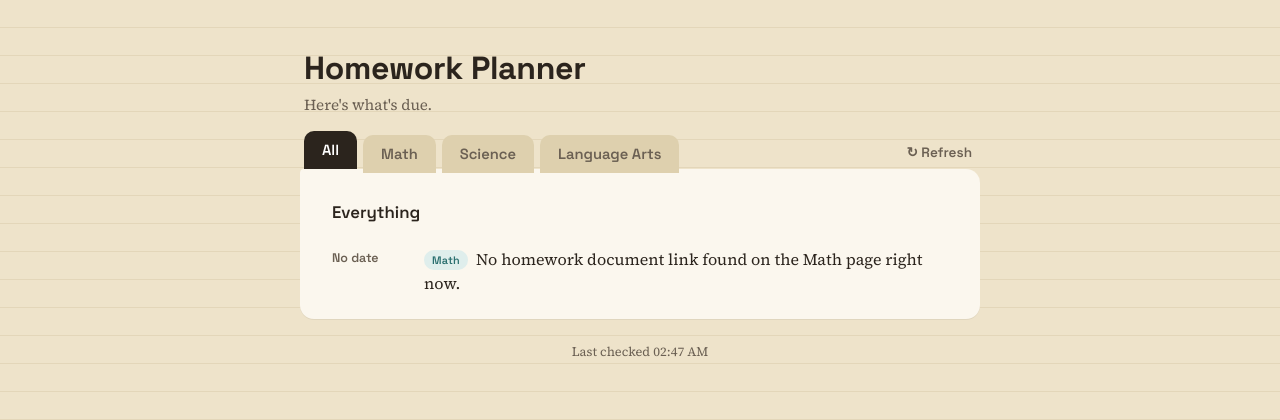
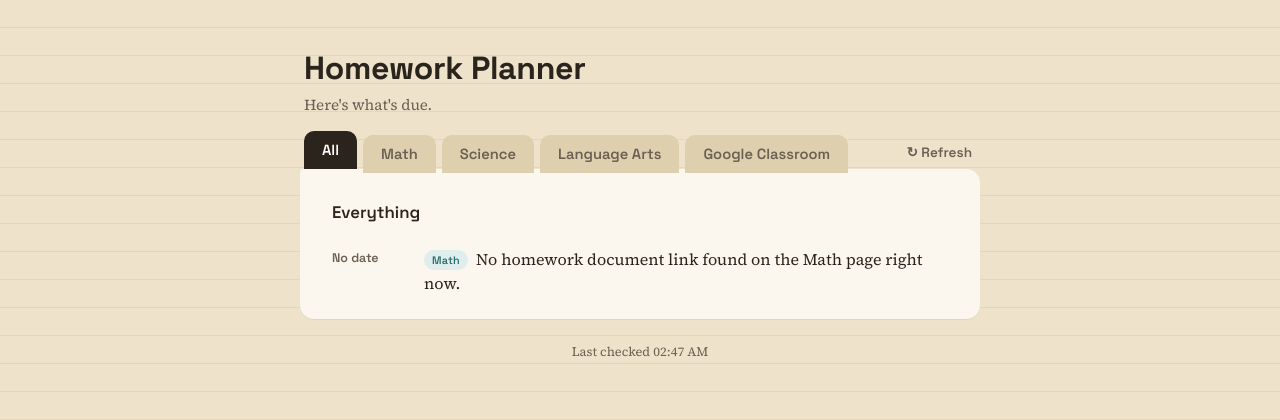
Before and after one commit to eashmann2013-ux/homework-planner, a Flask app: page / in a window 1280 px wide. Shown: the top 420 px of the page. Run offline with Flask 3, Linux system fonts and the light colour scheme; data that the repository does not hold is empty.

Commit message:
Update index.html

```diff
--- a/templates/index.html
+++ b/templates/index.html
@@ -23,6 +23,7 @@
     <button class="tab tab-math" data-subject="math">Math</button>
     <button class="tab tab-science" data-subject="science">Science</button>
     <button class="tab tab-language_arts" data-subject="language_arts">Language Arts</button>
+    <button class="tab tab-google_classroom" data-subject="google_classroom">Google Classroom</button>
     <button class="refresh-btn" id="refreshBtn" title="Check the sites again right now">&#8635; Refresh</button>
   </nav>
 
@@ -33,10 +34,17 @@
       <ul id="todayList" class="entry-list"></ul>
     </section>
 
+    <section id="classroomConnect" class="connect-panel" hidden>
+      <h2>Connect Google Classroom</h2>
+      <p id="classroomConnectMsg">See homework from Google Classroom here too, alongside your teacher sites.</p>
+      <a href="/connect-classroom" id="connectBtn" class="connect-btn">Connect Google Classroom</a>
+    </section>
+
     <section id="upcomingSection">
       <h2 id="upcomingHeading">Everything</h2>
       <ul id="upcomingList" class="entry-list"></ul>
       <p id="emptyMsg" class="empty" hidden>Nothing found here yet.</p>
+      <button id="disconnectBtn" class="disconnect-btn" hidden>Disconnect Google Classroom</button>
     </section>
 
   </main>
```
